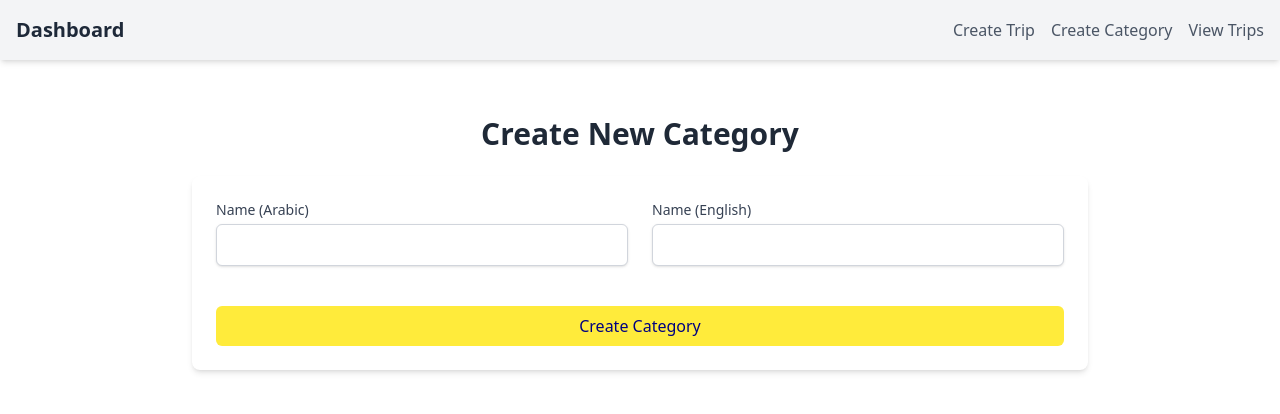
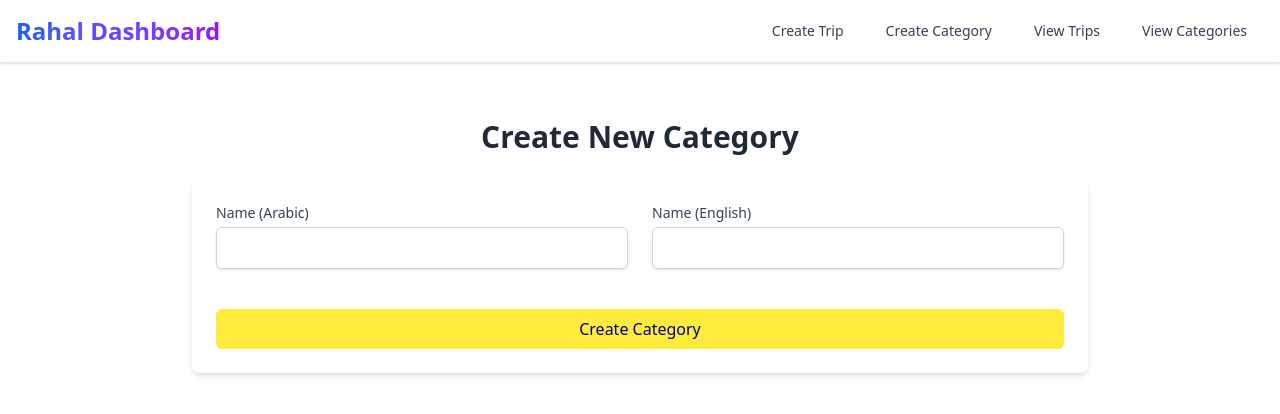
Before and after one commit to jaafar-webdev/rahal-tourism-site, a Next.js app: page /categories/create in a window 1280 px wide. Shown: the top 414 px of the page. Built offline with nearby package versions, Linux system fonts and the light colour scheme; no server answers.

Commit message:
refactor(dashboard): extract dashboard header to component
Moves the dashboard navigation header from `(dashboard)/layout.tsx`
into a new `DashboardHeader` component.

This improves modularity and reusability of the header UI.

```diff
--- a/src/app/(dashboard)/layout.tsx
+++ b/src/app/(dashboard)/layout.tsx
@@ -1,6 +1,6 @@
-import Link from "next/link";
 import React from "react";
 import "./globals.css";
+import DashboardHeader from "@/features/dashboard/components/DashboardHeader";
 
 export default function DashboardLayout({
   children,
@@ -9,33 +9,7 @@ export default function DashboardLayout({
 }) {
   return (
     <div>
-      <header className="bg-gray-100 dark:bg-gray-800 p-4 shadow-md">
-        <nav className="container mx-auto flex justify-between items-center">
-          <h1 className="text-xl font-semibold text-gray-800 dark:text-white">
-            <Link href="/trips/create">Dashboard</Link>
-          </h1>
-          <div className="flex items-center gap-4">
-            <Link
-              href="/trips/create"
-              className="text-gray-600 dark:text-gray-300 hover:text-primary dark:hover:text-primary-dark transition-colors"
-            >
-              Create Trip
-            </Link>
-            <Link
-              href="/categories/create"
-              className="text-gray-600 dark:text-gray-300 hover:text-primary dark:hover:text-primary-dark transition-colors"
-            >
-              Create Category
-            </Link>
-            <Link
-              href="/trips/view"
-              className="text-gray-600 dark:text-gray-300 hover:text-primary dark:hover:text-primary-dark transition-colors"
-            >
-              View Trips
-            </Link>
-          </div>
-        </nav>
-      </header>
+      <DashboardHeader />
       <main className="container mx-auto p-4">{children}</main>
     </div>
   );
--- /dev/null
+++ b/src/features/dashboard/components/DashboardHeader.tsx
@@ -0,0 +1,35 @@
+import Link from "next/link";
+
+const navItems = [
+  { href: "/trips/create", label: "Create Trip" },
+  { href: "/categories/create", label: "Create Category" },
+  { href: "/trips/view", label: "View Trips" },
+  { href: "/categories/view", label: "View Categories" },
+];
+
+export default function DashboardHeader() {
+  return (
+    <header className="bg-white dark:bg-gray-900 border-b border-gray-200 dark:border-gray-700 shadow-sm">
+      <nav className="container mx-auto px-4 py-3 flex justify-between items-center">
+        <Link
+          href="/trips/create"
+          className="text-2xl font-bold bg-linear-to-r from-blue-600 to-purple-600 bg-clip-text text-transparent hover:opacity-90 transition-opacity"
+        >
+          Rahal Dashboard
+        </Link>
+
+        <div className="flex items-center gap-2">
+          {navItems.map((item) => (
+            <Link
+              key={item.href}
+              href={item.href}
+              className="px-4 py-2 rounded-lg text-gray-700 dark:text-gray-200 hover:bg-blue-50 dark:hover:bg-gray-800 hover:text-blue-600 dark:hover:text-blue-400 transition-all duration-200 font-medium text-sm border border-transparent hover:border-blue-100 dark:hover:border-gray-600"
+            >
+              {item.label}
+            </Link>
+          ))}
+        </div>
+      </nav>
+    </header>
+  );
+}
```
